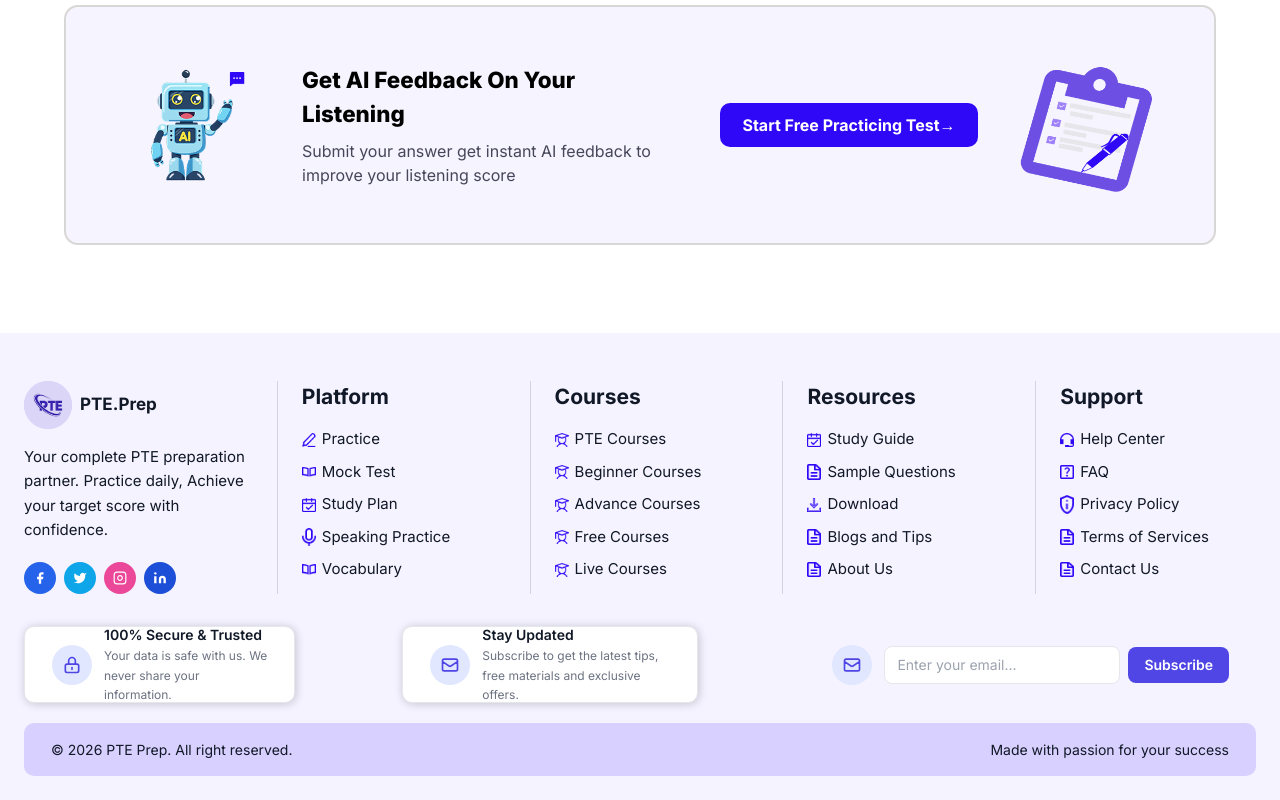
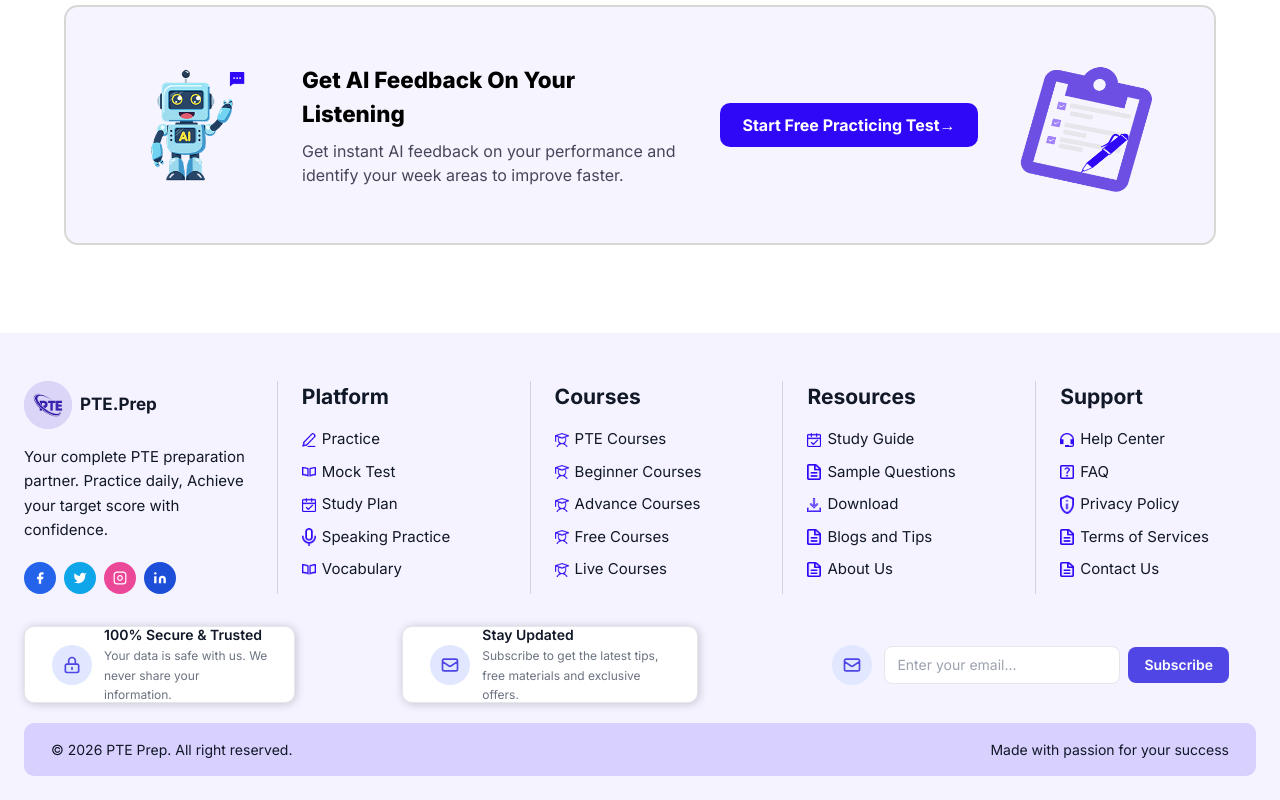
Before and after one commit to AuralithBit0822/PTE, a Next.js app in the folder frontend/: page /practice/listening in a window 1280 px wide. Shown: the part 1514-2314 px from the top of the page. Built offline with nearby package versions, Linux system fonts and the light colour scheme.

Commit message:
changed paragraph text

```diff
--- a/frontend/app/(dashboard)/practice/listening/page.tsx
+++ b/frontend/app/(dashboard)/practice/listening/page.tsx
@@ -196,7 +196,7 @@ export default function ListeningPracticePage() {
           </div>
           <div className="practice-cta-copy">
             <h3>Get AI Feedback On Your Listening</h3>
-            <p>Submit your answer get instant AI feedback to improve your listening score</p>
+            <p>Get instant AI feedback on your performance and identify your week areas to improve faster.</p>
           </div>
           <Link href="/practice/listening" className="practice-button practice-cta-button">
             Start Free Practicing Test <span aria-hidden="true">→</span>
```
